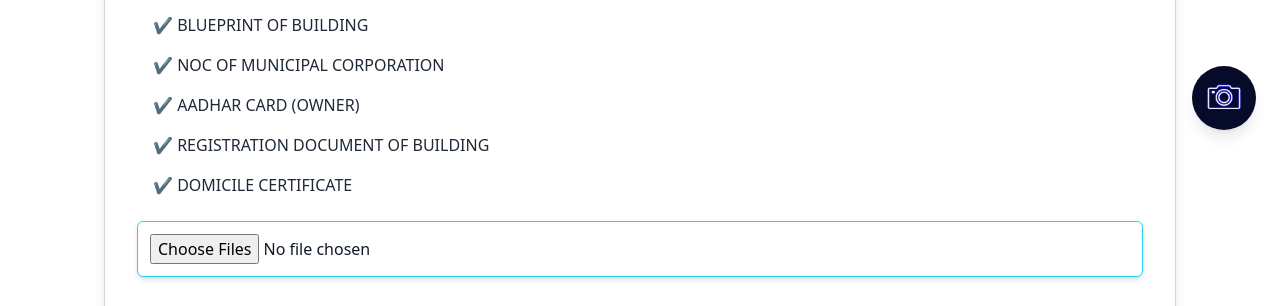
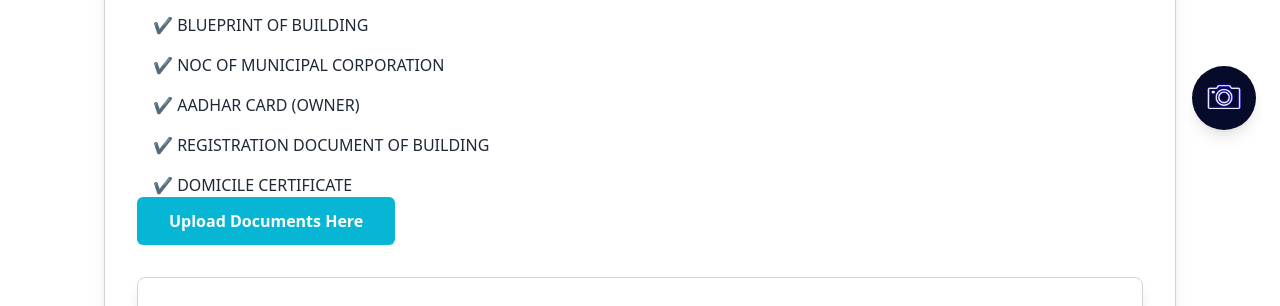
Before and after one commit to ASHISHPRAJAPAT1709/FIRE-NEXUS-, a website: page index.html in a window 1280 px wide. Shown: the part 646-952 px from the top of the page. Drawn offline with nearby package versions, Linux system fonts and the light colour scheme; no server answers.

Commit message:
Update index.html

```diff
--- a/index.html
+++ b/index.html
@@ -100,11 +100,12 @@
             <p class="ml-4">✔ DOMICILE CERTIFICATE</p>
         </div>
 
-        <form id="uploadForm" enctype="multipart/form-data" class="space-y-4 mt-6">
-            <input type="file" id="fileInput" multiple required class="border border-cyan-400 p-3 w-full rounded-md shadow-md bg-white text-gray-900">
-            <div id="filePreview" class="text-gray-700"></div>
-            <button type="submit" class="bg-cyan-500 text-white px-8 py-3 rounded-md font-semibold hover:bg-cyan-600 transition">Upload</button>
-        </form>
+       <form action="bindex.html">
+    <button type="submit" class="bg-cyan-500 text-white px-8 py-3 rounded-md font-semibold hover:bg-cyan-600 transition">
+        Upload Documents Here
+    </button>
+</form>
+
 
         <p id="uploadMessage" class="mt-3 text-green-600 font-semibold"></p>
 
```
